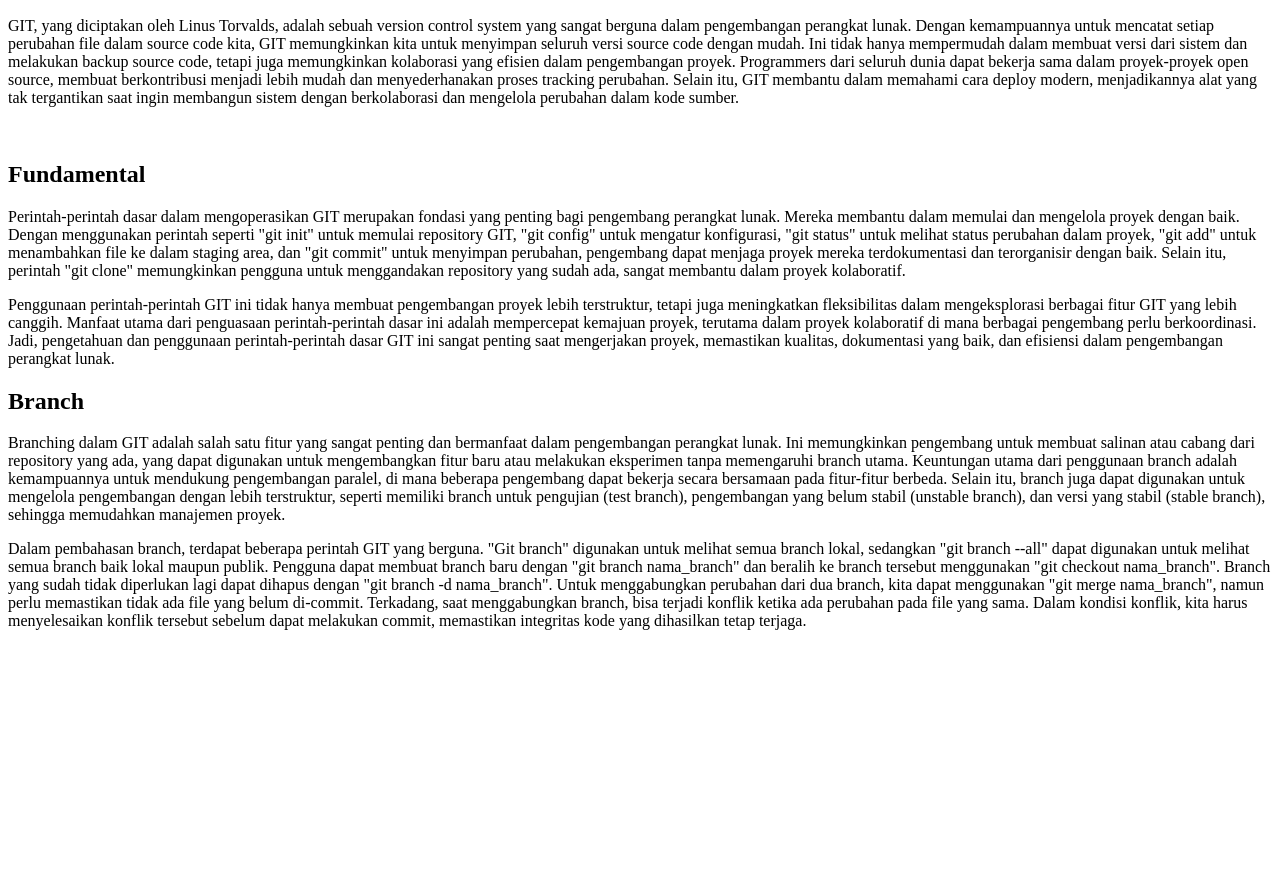
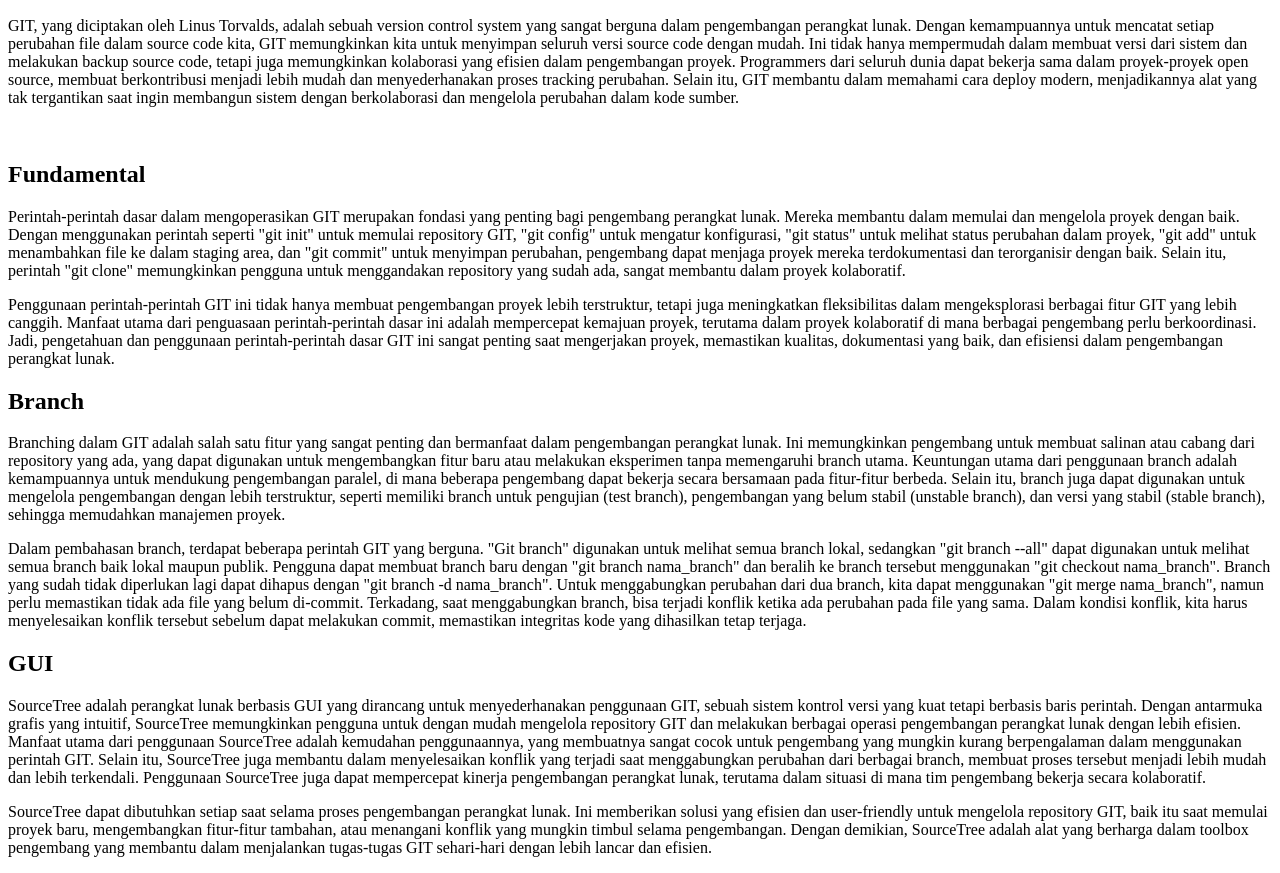
Before and after one commit to theamik69/LatihanGit, a plain HTML site: page index.html in a window 1280 px wide. Shown: the part 110-983 px from the top of the page. Before the commit the page ends 800 px from the top, so only its background shows below. Drawn offline with Linux system fonts and the light colour scheme.

Commit message:
Menambahkan materi GUI

```diff
--- a/index.html
+++ b/index.html
@@ -41,5 +41,10 @@
       menggabungkan perubahan dari dua branch, kita dapat menggunakan "git merge nama_branch", namun perlu memastikan tidak ada file yang belum di-commit. Terkadang, saat menggabungkan branch, bisa terjadi konflik ketika ada perubahan pada
       file yang sama. Dalam kondisi konflik, kita harus menyelesaikan konflik tersebut sebelum dapat melakukan commit, memastikan integritas kode yang dihasilkan tetap terjaga.
     </p>
+
+    <h2>GUI</h2>
+    <p>SourceTree adalah perangkat lunak berbasis GUI yang dirancang untuk menyederhanakan penggunaan GIT, sebuah sistem kontrol versi yang kuat tetapi berbasis baris perintah. Dengan antarmuka grafis yang intuitif, SourceTree memungkinkan pengguna untuk dengan mudah mengelola repository GIT dan melakukan berbagai operasi pengembangan perangkat lunak dengan lebih efisien. Manfaat utama dari penggunaan SourceTree adalah kemudahan penggunaannya, yang membuatnya sangat cocok untuk pengembang yang mungkin kurang berpengalaman dalam menggunakan perintah GIT. Selain itu, SourceTree juga membantu dalam menyelesaikan konflik yang terjadi saat menggabungkan perubahan dari berbagai branch, membuat proses tersebut menjadi lebih mudah dan lebih terkendali. Penggunaan SourceTree juga dapat mempercepat kinerja pengembangan perangkat lunak, terutama dalam situasi di mana tim pengembang bekerja secara kolaboratif.</p>
+    <p>SourceTree dapat dibutuhkan setiap saat selama proses pengembangan perangkat lunak. Ini memberikan solusi yang efisien dan user-friendly untuk mengelola repository GIT, baik itu saat memulai proyek baru, mengembangkan fitur-fitur tambahan, atau menangani konflik yang mungkin timbul selama pengembangan. Dengan demikian, SourceTree adalah alat yang berharga dalam toolbox pengembang yang membantu dalam menjalankan tugas-tugas GIT sehari-hari dengan lebih lancar dan efisien.</p>
+
   </body>
 </html>
```
